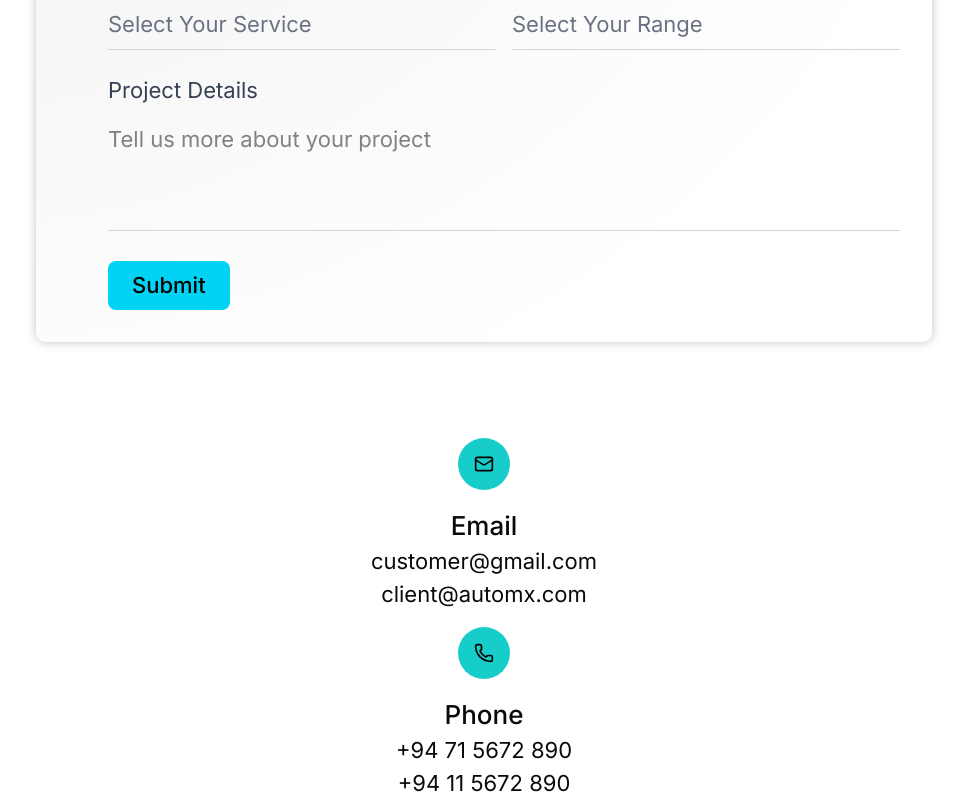
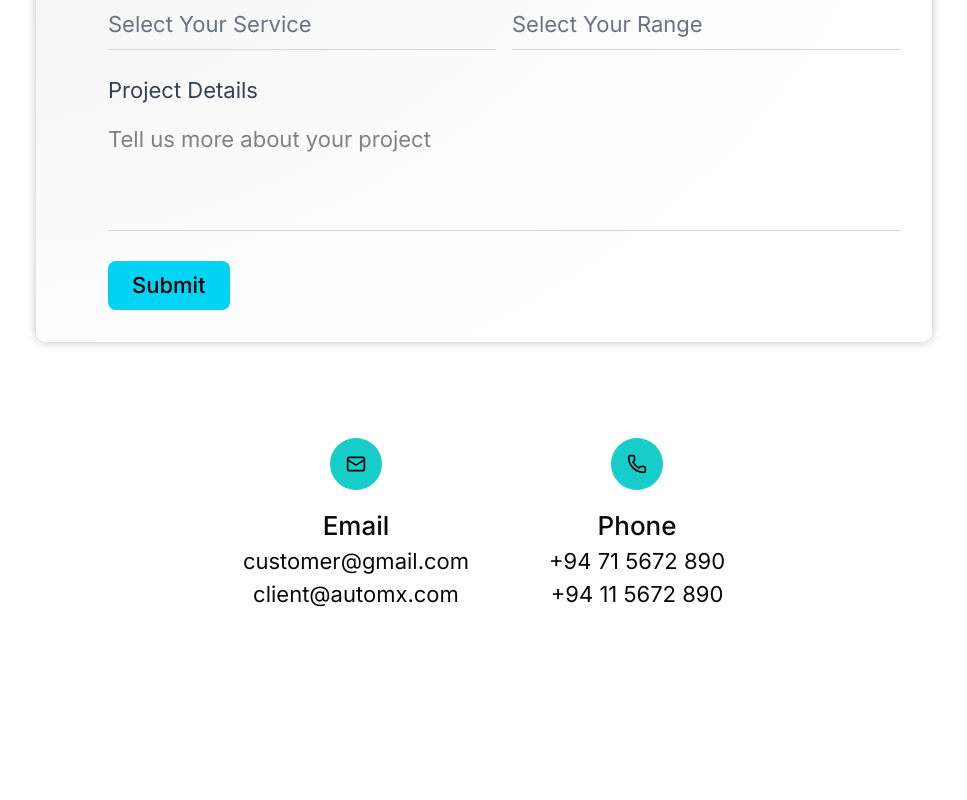
Before and after one commit to Roshen-Perera/ceylon-developers-portfolio, a Next.js app: page /contact in a window 1280 px wide. Shown: the part 921-1721 px from the top of the page, without its empty margins (156-1123 px from the left). After the commit the page ends 1532 px from the top, so only its background shows below. Built offline with nearby package versions, Linux system fonts and the light colour scheme.

Commit message:
Refactor ContactDetails component for improved layout structure

```diff
--- a/components/contactDetails.tsx
+++ b/components/contactDetails.tsx
@@ -4,7 +4,7 @@ import React from 'react'
 const ContactDetails = () => {
   return (
     <div className="flex flex-row items-center justify-center mt-12">
-      <div className="flex flex-col items-center justify-center gap-4 mx-8">
+      <div className="flex flex-row items-center justify-center gap-20">
         <div className="flex flex-col items-center gap-4">
           <div className="p-4 bg-[#17CDCA] rounded-4xl">
             <Mail size={20} color="#000000" />
```
